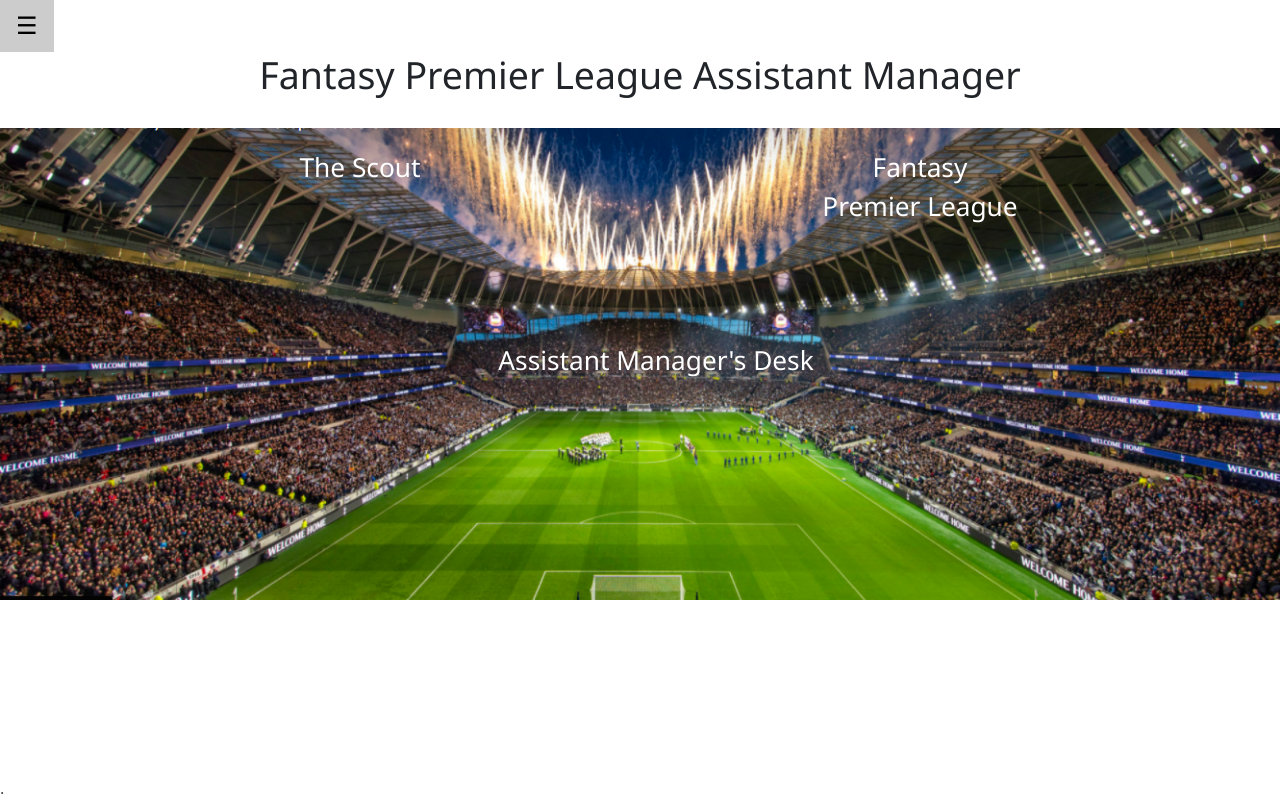
After one commit to jcunningham3/jcunningham3_auth_app, a Flask app: page /home in a window 1280 px wide. The commit adds this page. Run offline with Flask 2, Linux system fonts and the light colour scheme; some libraries are stand-ins or nearby versions.

Commit message:
updated content of a few html files

```diff
--- /dev/null
+++ b/templates/base.html
@@ -0,0 +1,75 @@
+<html>
+
+<head>
+    <link rel="stylesheet" type="" href="https://www.w3schools.com/w3css/4/w3.css">
+    <link rel="stylesheet" href="https://maxcdn.bootstrapcdn.com/bootstrap/4.5.2/css/bootstrap.min.css">
+    <script src="https://ajax.googleapis.com/ajax/libs/jquery/3.5.1/jquery.min.js"></script>
+    <script src="https://cdnjs.cloudflare.com/ajax/libs/popper.js/1.16.0/umd/popper.min.js"></script>
+    <script src="https://maxcdn.bootstrapcdn.com/bootstrap/4.5.2/js/bootstrap.min.js"></script>
+    <title>{% block title %}{% endblock %}</title>
+</head>
+
+<body class="">
+
+    <!-- navigation side panel and links -->
+    <div class="w3-sidebar w3-bar-block w3-card w3-animate-left" style="display:none" id="mySidebar">
+        <button class="w3-bar-item w3-button w3-large" onclick="w3_close()">Close &times;</button>
+        <br> {% if session['user_id'] %}
+        <a href="/logout" class="w3-bar-item w3-button w3-text-blue">Logout</a>
+        <a href="#" class="w3-bar-item w3-button w3-text-blue">Fantasy Premier League</a>
+        <a href="#" class="w3-bar-item w3-button w3-text-blue">About</a> {% else %}
+        <a href="/register" class="w3-bar-item w3-button w3-text-blue">Register</a>
+        <a href="/logon" class="w3-bar-item w3-button w3-text-blue">Login</a>
+        <a href="#" class="w3-bar-item w3-button w3-text-blue">About</a> {% endif %}
+    </div>
+
+    <!-- navigation -->
+    <div id="main">
+
+        <div class="">
+            <button id="openNav" class="w3-button w3-xlarge" onclick="w3_open()">&#9776;</button>
+            <div class="w3-container w3-center">
+                <h1 class="">Fantasy Premier League Assistant Manager</h1>
+                <br>
+            </div>
+        </div>
+
+        <!-- flash messaging -->
+        <div class="w3-container">
+            {% for msg in get_flashed_messages() %}
+            <div class="w3-panel w3-green w3-display-container"><span onclick="this.parentElement.style.display='none'" class="w3-button w3-display-topright">&times;</span>
+                <h3>{{ msg }}</h3>
+            </div>
+            {% endfor %}
+        </div>
+
+        <!-- main content -->
+        <div class="w3-display-container">
+            <img src="\static\img\misc\background-img-inside-stadium.png" alt="OOPS" style="width:100%"> {% block content %}{% endblock %}
+        </div>
+
+    </div>
+
+    <!-- footer content -->
+    <div class="w3-bottom w3-lavender">
+        .
+    </div>
+
+    <!-- side navigation scripts -->
+    <script>
+        function w3_open() {
+            document.getElementById("main").style.marginLeft = "15%";
+            document.getElementById("mySidebar").style.width = "15%";
+            document.getElementById("mySidebar").style.display = "block";
+            document.getElementById("openNav").style.display = 'none';
+        }
+
+        function w3_close() {
+            document.getElementById("main").style.marginLeft = "0%";
+            document.getElementById("mySidebar").style.display = "none";
+            document.getElementById("openNav").style.display = "inline-block";
+        }
+    </script>
+</body>
+
+</html>
--- /dev/null
+++ b/templates/home.html
@@ -0,0 +1,53 @@
+{% extends 'base.html' %}
+{% block title %}FPLAS HOME{% endblock %}
+{% block content %}
+<style>
+.middle-content {
+    width: 90%;
+}
+.subcontent {
+    width: 100%;
+    color: white;
+}
+</style>
+
+<div class="middle-content w3-display-topmiddle">
+
+    <div class="w3-row w3-center w3-margin">
+
+        <div class="w3-col w3-half">
+            <a href="https://fantasy.premierleague.com/the-scout">
+                <div class="subcontent w3-btn w3-ripple">
+                    <h3>The Scout</h3>
+                </div>
+            </a>
+        </div>
+
+        <div class="w3-col w3-half">
+            <a href="https://fantasy.premierleague.com/">
+                <div class="subcontent w3-btn w3-ripple">
+                    <h3>Fantasy</h3>
+                    <h3>Premier League</h3>
+                </div>
+            </a>
+        </div>
+
+    </div>
+</div>
+
+<div class="middle-content w3-display-middle">
+
+    <div class="subcontent w3-center w3-margin">
+        <a href="/logon">
+            <div class="subcontent w3-btn w3-ripple">
+                <h3 class="w3-padding">Assistant Manager's Desk</h3>
+            </div>
+        </a>
+    </div>
+
+</div>
+
+
+
+
+{% endblock %}
```
Also changed, not shown: templates/chat.html (+102 -0 lines), templates/league_tables.html (+100 -0 lines), templates/awards.html (line endings or trailing spaces).
